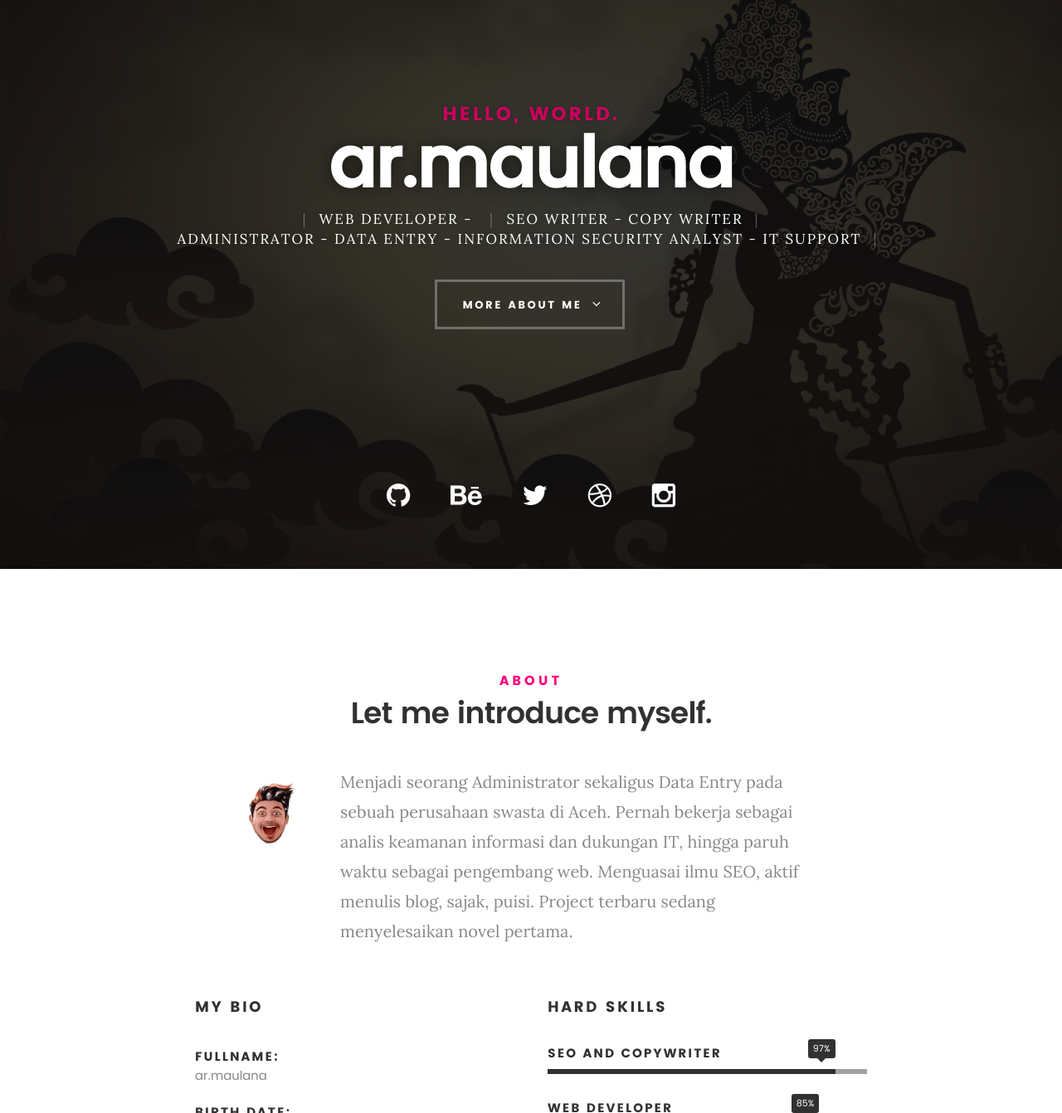
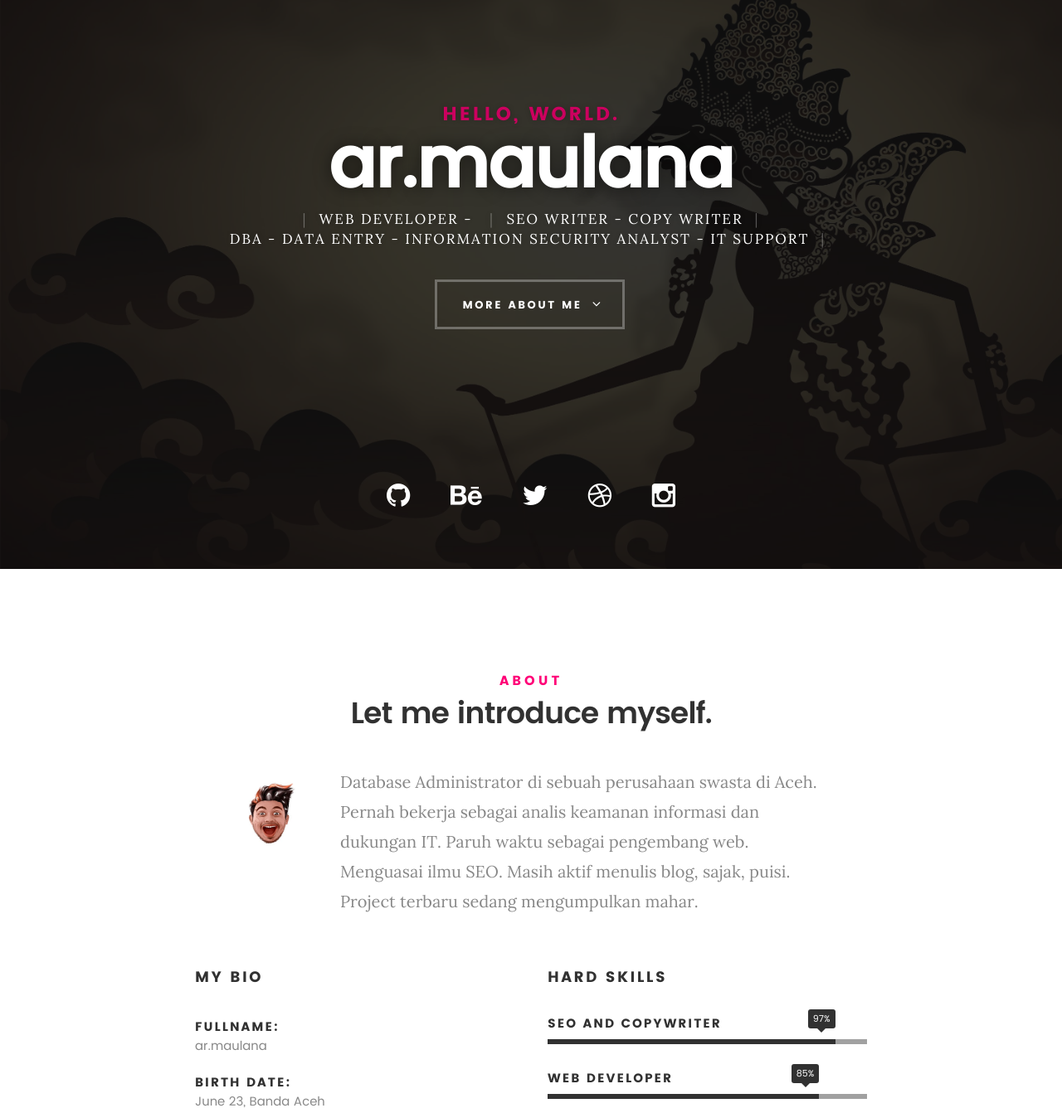
Before and after one commit to karkata23/ar.maulana-myportfolio, a plain HTML site: page KaRKATA/index.html in a window 1280 px wide. Shown: the part 114-1456 px from the top of the page at 83% size. Drawn offline with Linux system fonts and the light colour scheme; files whose address does not match are found by name.

Commit message:
Update index.html

```diff
--- a/KaRKATA/index.html
+++ b/KaRKATA/index.html
@@ -79,7 +79,7 @@
 	   			<p class="intro-position">
 	   				<span>Web Developer - </span>
 	   				<span>SEO Writer - Copy Writer</span>
-					<span>Administrator - Data Entry - Information Security Analyst - IT Support</span>
+					<span>DBA - Data Entry - Information Security Analyst - IT Support</span>
 	   			</p>
 
 	   			<a class="button stroke smoothscroll" href="#about" title="">More About Me</a>
@@ -94,7 +94,7 @@
          <li><a href="https://www.behance.net/duatigajuni1"><i class="fa fa-behance"></i></a></li>
          <li><a href="#"><i class="fa fa-twitter"></i></a></li>
          <li><a href="https://dribbble.com/karkata"><i class="fa fa-dribbble"></i></a></li>
-         <li><a href="https://www.instagram.com/___________ar.maulana/"><i class="fa fa-instagram"></i></a></li>
+         <li><a href="https://www.instagram.com/__arisisme/"><i class="fa fa-instagram"></i></a></li>
       </ul> <!-- /intro-social -->
 
    </section> <!-- /intro -->
@@ -114,8 +114,8 @@
 
    				<img src="images/profile-pic.jpg" alt="Profile Picture">
 
-   				<p class="lead">Menjadi seorang Administrator sekaligus Data Entry pada sebuah perusahaan swasta di Aceh. Pernah bekerja sebagai analis keamanan informasi dan dukungan IT, hingga paruh waktu sebagai pengembang web.
-								Menguasai ilmu SEO, aktif menulis blog, sajak, puisi. Project terbaru sedang menyelesaikan novel pertama.</p>
+   				<p class="lead">Database Administrator di sebuah perusahaan swasta di Aceh. Pernah bekerja sebagai analis keamanan informasi dan dukungan IT. Paruh waktu sebagai pengembang web.
+								Menguasai ilmu SEO. Masih aktif menulis blog, sajak, puisi. Project terbaru sedang mengumpulkan mahar.</p>
    			</div>
 
    		</div>
```
